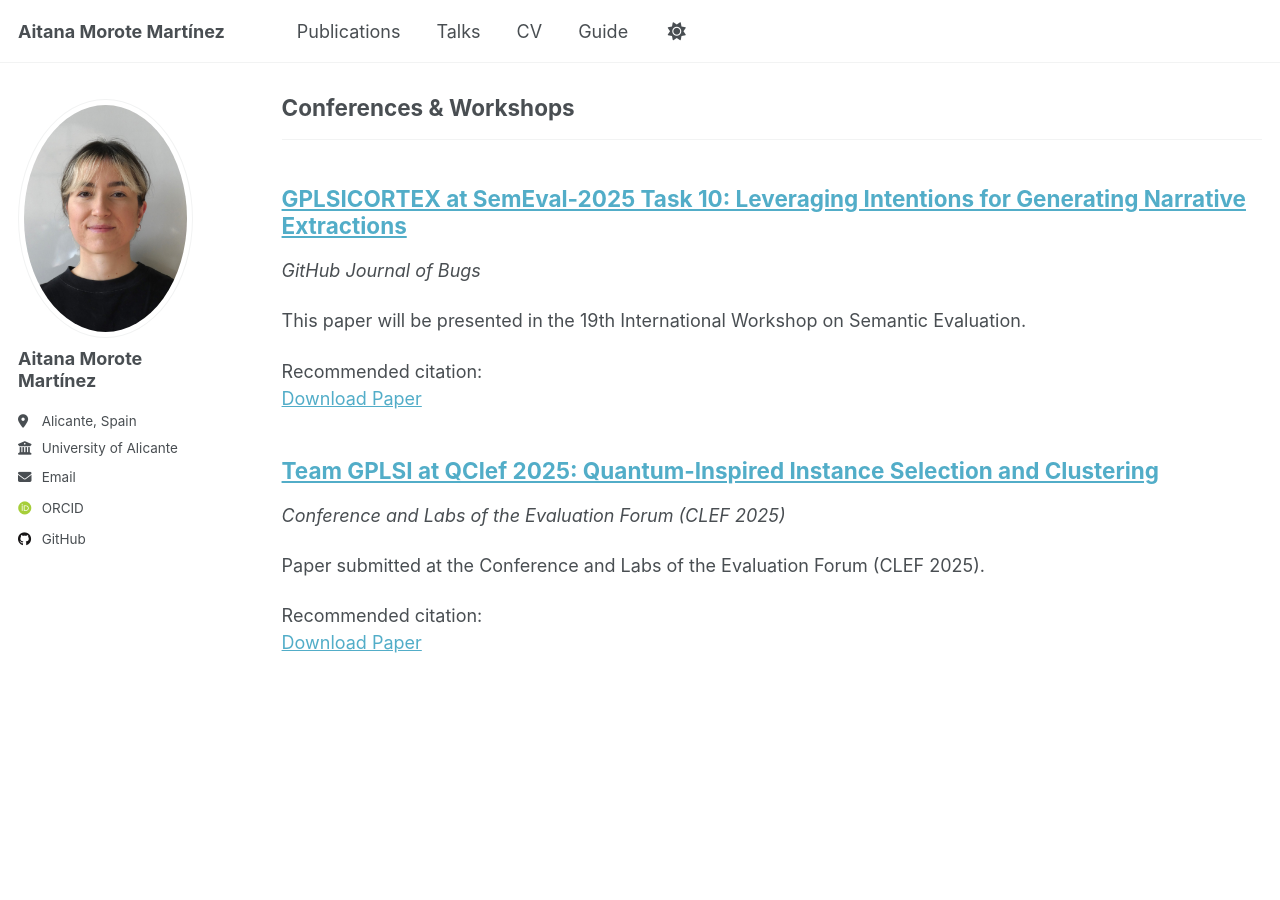
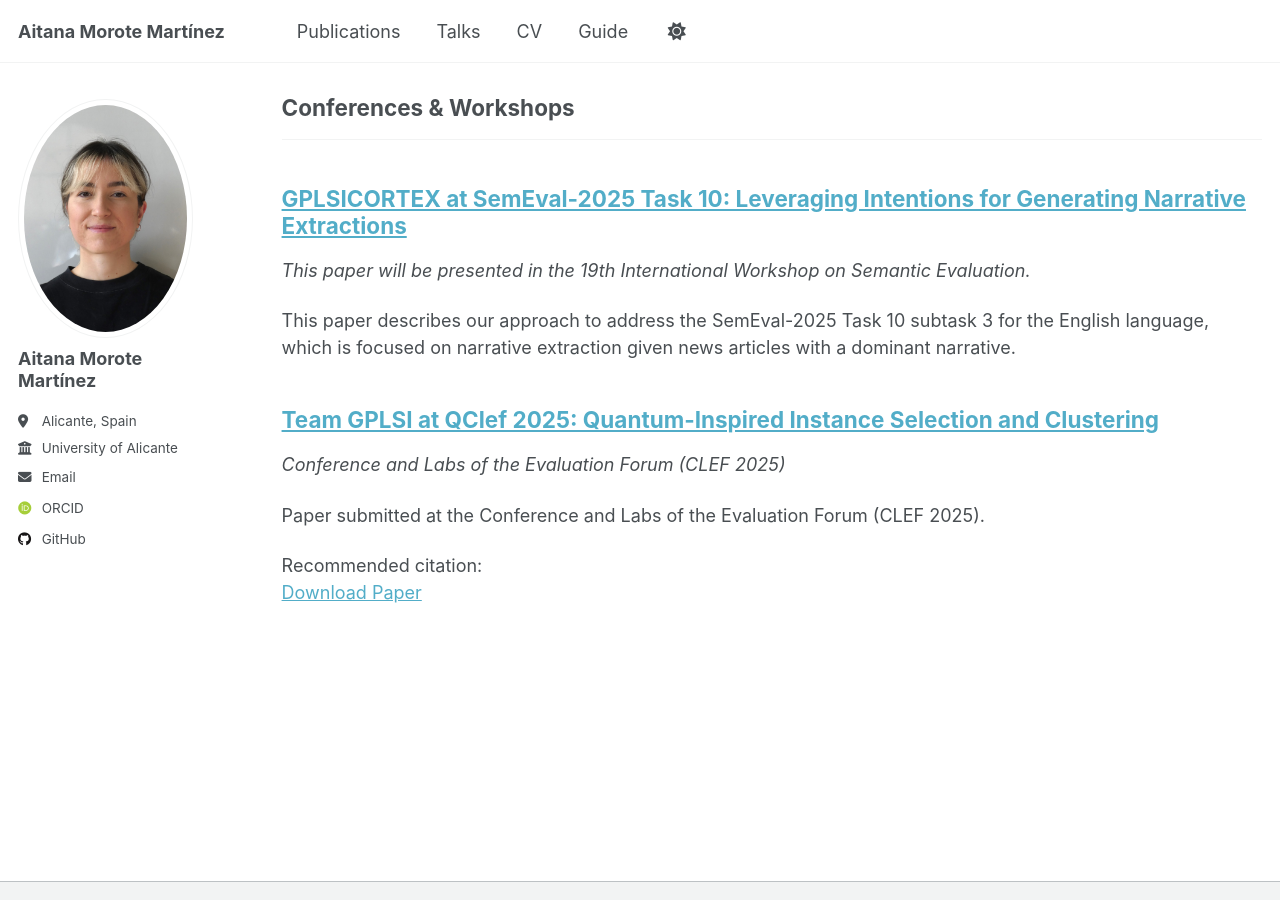
Before and after one commit to amm533/amm533.github.io, a Jekyll site: the page built from _pages/publications.html, in a window 1280 px wide and 900 px high, scrolled down 468 px. Built offline with Jekyll 4.4.1, drawn with Linux system fonts in a browser that asks for light colours; some web fonts are replaced.

Commit message:
Update 2015-01-01-semeval-paper.md

```diff
--- a/_publications/2015-01-01-semeval-paper.md
+++ b/_publications/2015-01-01-semeval-paper.md
@@ -3,10 +3,8 @@ title: "GPLSICORTEX at SemEval-2025 Task 10: Leveraging Intentions for Generatin
 collection: publications
 category: conferences
 permalink: /publication/2015-01-01-semeval-paper
-excerpt: 'This paper will be presented in the 19th International Workshop on Semantic Evaluation.'
-venue: 'GitHub Journal of Bugs'
-paperurl: ''
-citation: ''
+excerpt: 'This paper describes our approach to address the SemEval-2025 Task 10 subtask 3 for the English language, which is focused on narrative extraction given news articles with a dominant narrative.'
+venue: 'This paper will be presented in the 19th International Workshop on Semantic Evaluation.'
 ---
 
 This paper describes our approach to address the SemEval-2025 Task 10 subtask 3 for the English language, which is focused on narrative extraction given news articles with a dominant narrative. We design an external knowledge injection approach to fine-tune a Flan-T5 model so the generated narrative explanations are for the provided dominant narrative in each text. We also incorporate pragmatic information in the form of communicative intentions, using them as external knowledge to assist the model. This ensures that the generated texts align more closely with the intended explanations and effectively convey the expected meaning. The results show that our approach ranks 3rd in the task leaderboard (0.7428 in Macro-F1) with concise and effective news explanations. The analyses highlight the importance of adding pragmatic information when training systems to generate adequate narrative extractions.
```
